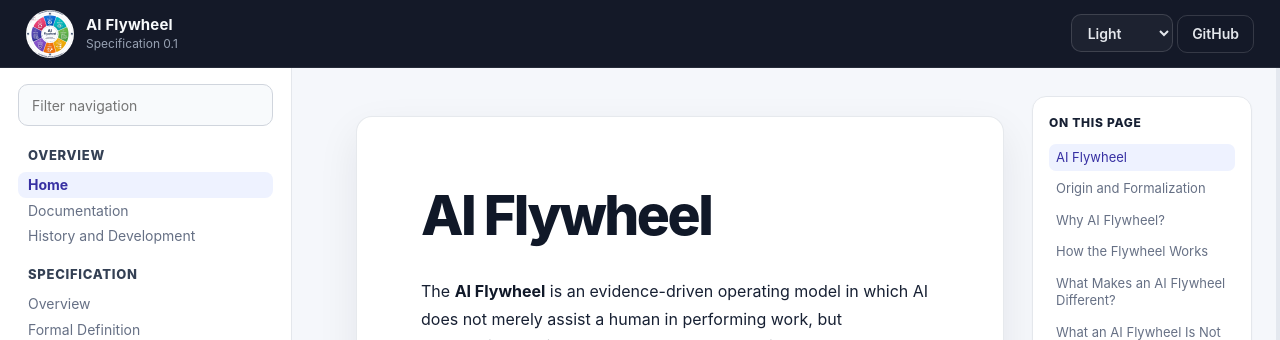
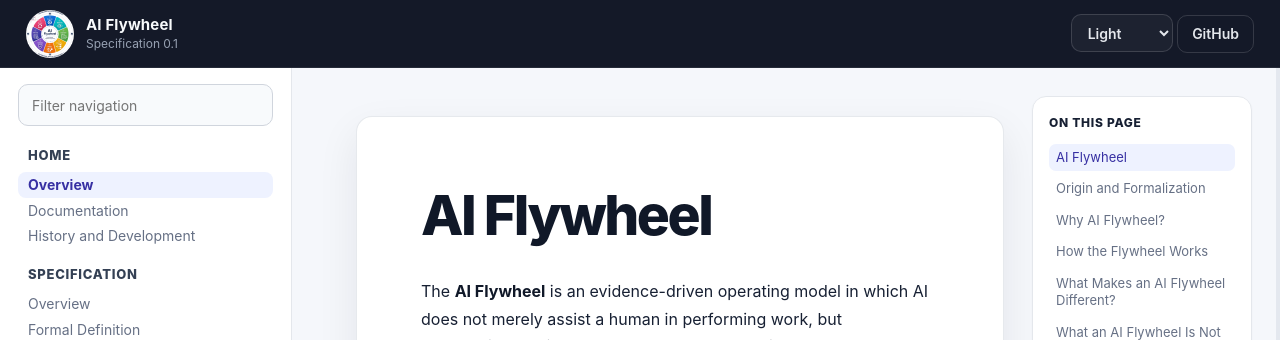
Before and after one commit to infoconex/ai-flywheel, a Jekyll site: the page built from index.md, in a window 1280 px wide. Shown: the top 340 px of the page. Built offline with Jekyll 4.4.1, drawn with Linux system fonts in a browser that asks for light colours.

```diff
--- a/_data/navigation.yml
+++ b/_data/navigation.yml
@@ -1,6 +1,6 @@
-- title: Overview
+- title: Home
   items:
-    - title: Home
+    - title: Overview
       url: /
     - title: Documentation
       url: /docs/
```
